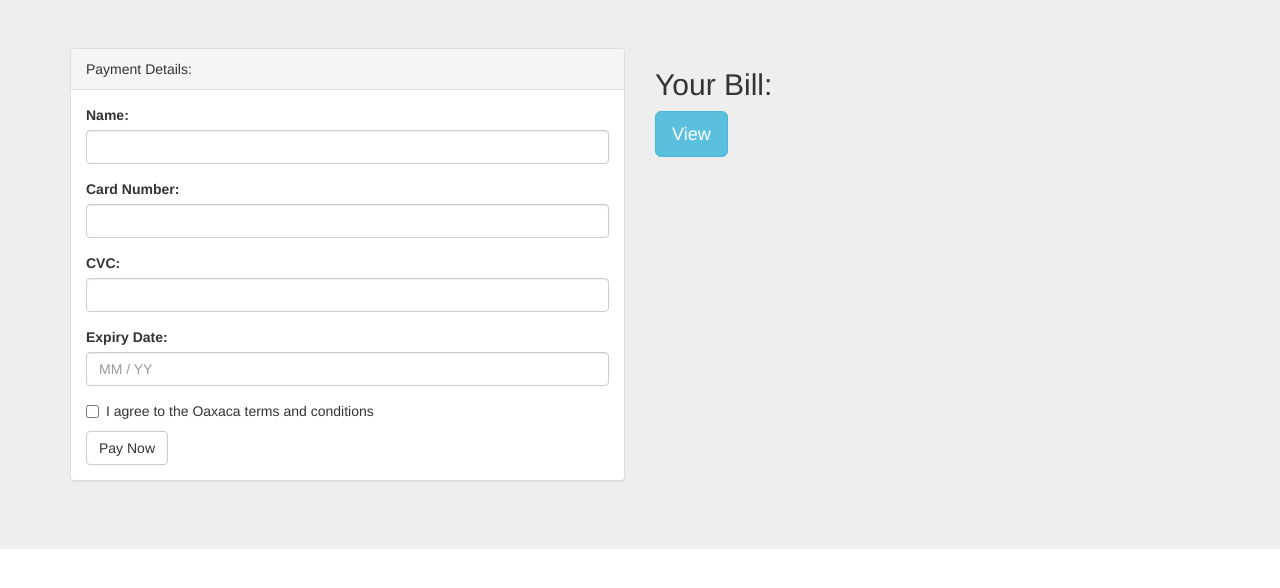
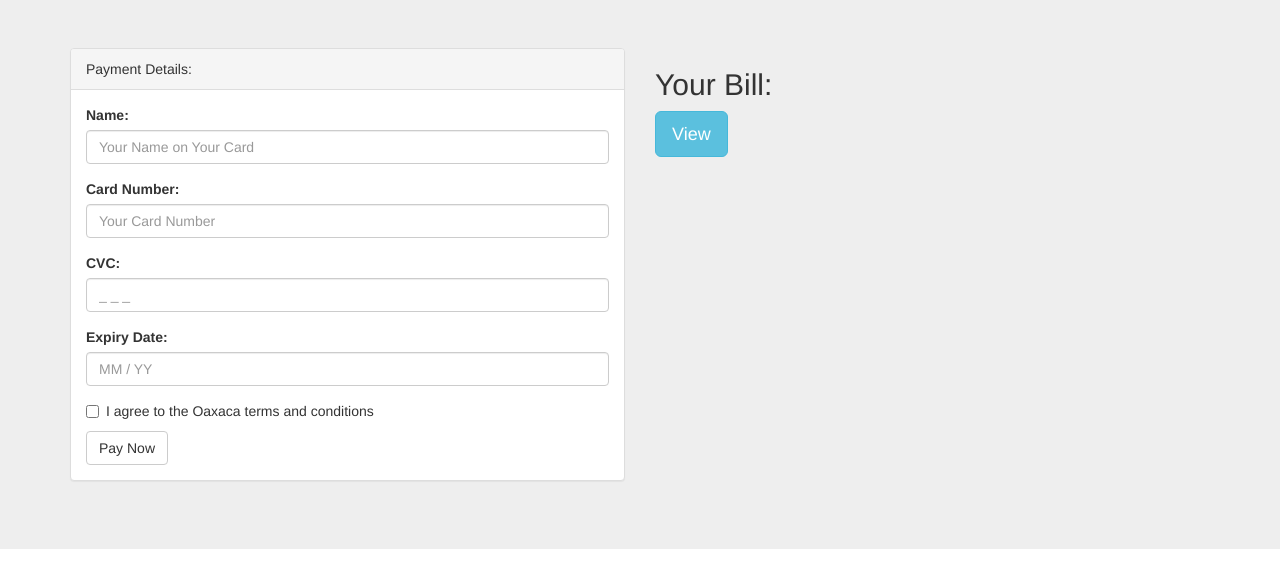
Before and after one commit to Abi-NK/TeamProject, a Django app: template posSystem/customer/templates/customer/e_payment.html in a window 1280 px wide. Shown: the top 588 px of the page. Run offline with Django 3.2, Linux system fonts and the light colour scheme; the template is opened without the code that fills it, so the values that code supplies are empty; some libraries are stand-ins or nearby versions.

Commit message:
Add palceholer data for inputs for qol

```diff
--- a/posSystem/customer/templates/customer/e_payment.html
+++ b/posSystem/customer/templates/customer/e_payment.html
@@ -21,15 +21,15 @@
                          <form action="">
                               <div class="form-group">
                                   <label for="name">Name:</label>
-                                  <input type="text" class="form-control" id="name">
+                                  <input type="text" placeholder="Your Name on Your Card" class="form-control" id="name">
                               </div>
                               <div class="form-group">
                                   <label for="card-number">Card Number:</label>
-                                  <input type="tel" class="form-control" id="card-number">
+                                  <input type="tel" placeholder="Your Card Number" class="form-control" id="card-number">
                               </div>
                              <div class="form-group">
                                   <label for="cvc">CVC:</label>
-                                  <input type="tel" class="form-control" id="cvc">
+                                  <input type="tel" placeholder="_ _ _" class="form-control" id="cvc">
                               </div>
                              <div class="form-group">
                                   <label for="expiry">Expiry Date:</label>
```
